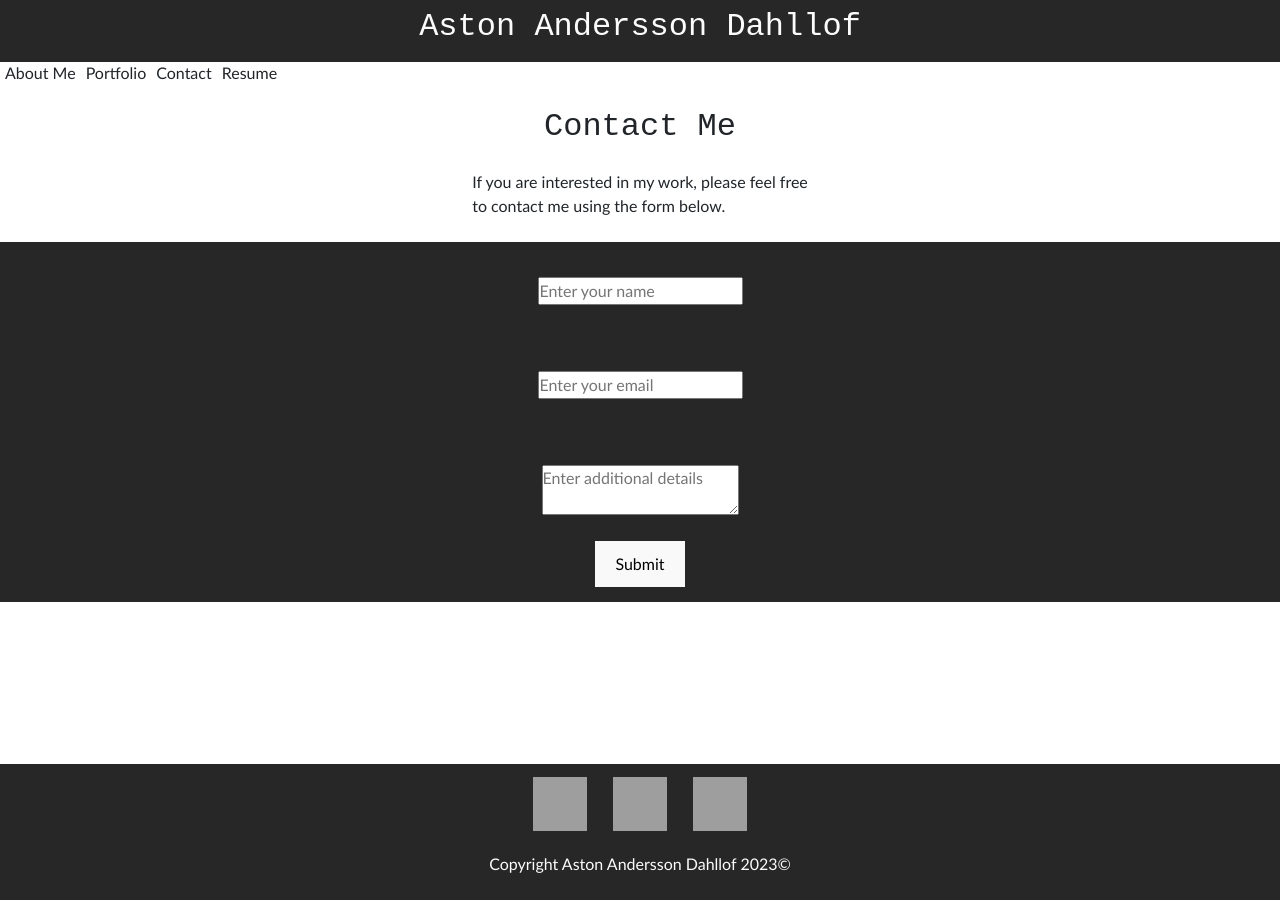
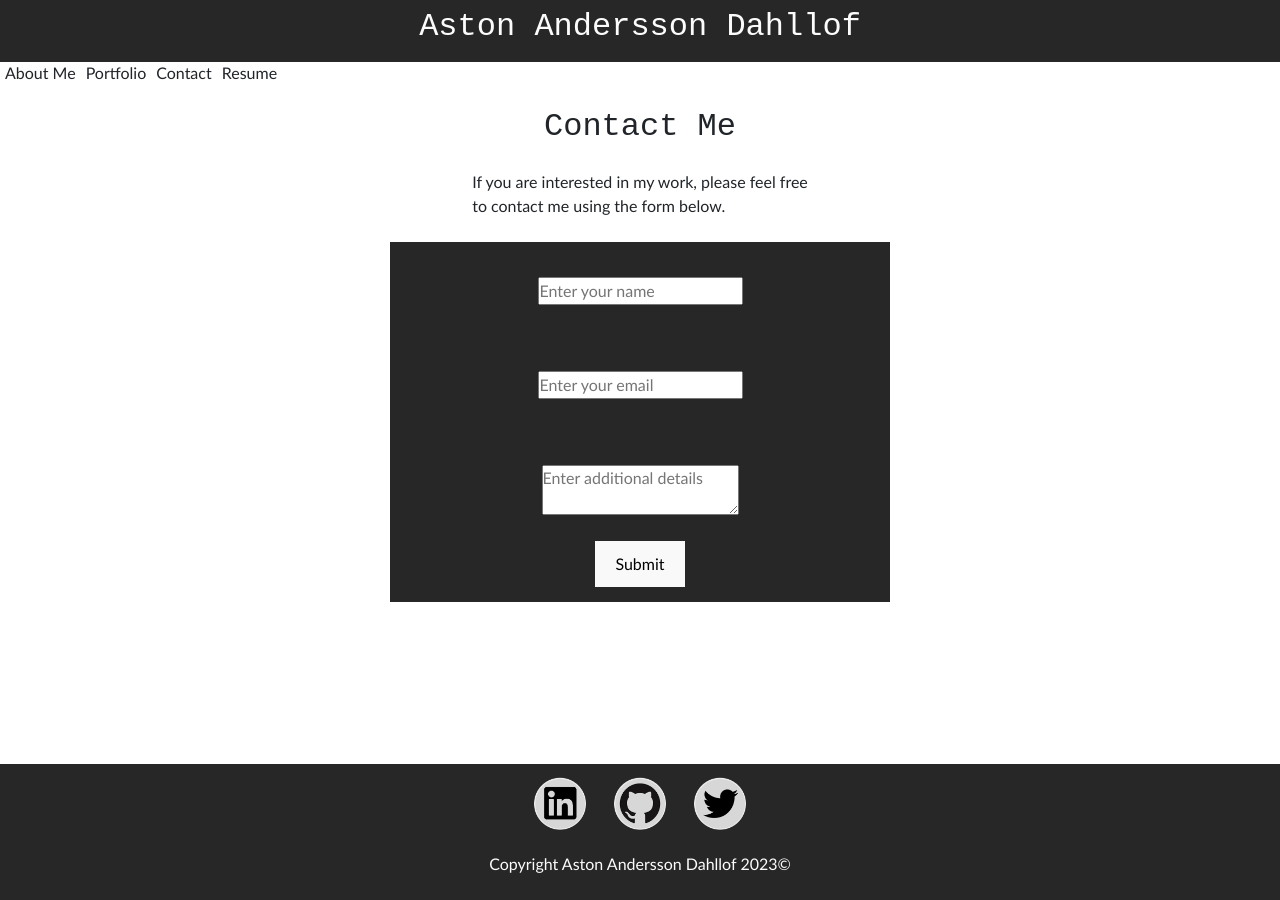
Before and after one commit to Valleyleaf/Valleyleaf-React-Portfolio, a React (Vite) app: page /contact in a window 1280 px wide. Built offline with nearby package versions, Linux system fonts and the light colour scheme; grey boxes are pictures that could not be loaded.

Commit message:
Adding new Branch
Changing some file structure. Trying to break down large css document to smaller components for better management.
Missing changes from desktop

```diff
--- a/src/App.css
+++ b/src/App.css
@@ -151,9 +151,7 @@ Button{
 
 
 /* ContactMe */
-.contactMe{
-  background-color: var(--metalic);
-}
+
 
 /* Img */
 
--- a/src/components/AboutMe.jsx
+++ b/src/components/AboutMe.jsx
@@ -1,5 +1,5 @@
 import React from 'react';
-import profilePicture from "../assets/ProfilePicture.jpg"
+import profilePicture from "../assets/img/ProfilePicture.jpg"
 
 export default function About(){
     return (
--- a/src/components/Contact.jsx
+++ b/src/components/ContactMe/Contact.jsx
@@ -1,5 +1,6 @@
 import React from 'react';
 import { useState } from "react";
+import './contactme.css'
 
 const Contact = () => {
   // State to manage form input values
@@ -43,13 +44,15 @@ const Contact = () => {
   //I didn't include the if empty = give warning function and now I am struggling to add it.
   return (
     <div>
-      <div className='flex-container flex-container-columns'>
+      <div className='flex-container-columns center-content'>
         <div className='flex-container flex-container-columns center-content'>
         <h2>Contact Me</h2>
         <p>If you are interested in my work, please feel free <br />
           to contact me using the form below.
         </p>
         </div>
+
+
         <form className='contactMe'
         onSubmit={handleSubmit}>
           <label>
--- /dev/null
+++ b/src/components/ContactMe/contactme.css
@@ -0,0 +1,6 @@
+.contactMe{
+    display: flex;
+    flex-direction: column;
+    background-color: var(--metalic);
+    width: 500px;
+  }
--- a/src/components/Footer/Footer.jsx
+++ b/src/components/Footer/Footer.jsx
@@ -1,7 +1,7 @@
 import React from 'react';
-import linkedinButton from '../../assets/linkedinButton.png'
-import twitterButton from '../../assets/TwitterButton.png'
-import gitHubButton from '../../assets/GithubButton.png'
+import linkedinButton from '../../assets/img/linkedinButton.png'
+import twitterButton from '../../assets/img/TwitterButton.png'
+import gitHubButton from '../../assets/img/GithubButton.png'
 import './footer.css'
 
 
--- a/src/components/Resume.jsx
+++ b/src/components/Resume.jsx
@@ -1,5 +1,5 @@
 import React from 'react';
-import pngimage from '../assets/pdfimage.png';
+import pngimage from '../assets/img/pdfimage.png';
 export default function Resume(){
     return (
       <>
--- a/src/main.jsx
+++ b/src/main.jsx
@@ -5,7 +5,7 @@ import './index.css';
 // Renders App.jsx. Note that this is what will compile all of your components. App.css gives them style.
 import About from './components/AboutMe.jsx'
 import Portfolio from './components/ProjectCard.jsx'
-import Contact from './components/Contact.jsx'
+import Contact from './components/ContactMe/Contact.jsx'
 import Resume from './components/Resume.jsx'
 import 'bootstrap/dist/css/bootstrap.min.css'
 const router = createBrowserRouter([
```
Also changed, not shown: src/components/Portfolio.jsx (+6 -6 lines).
